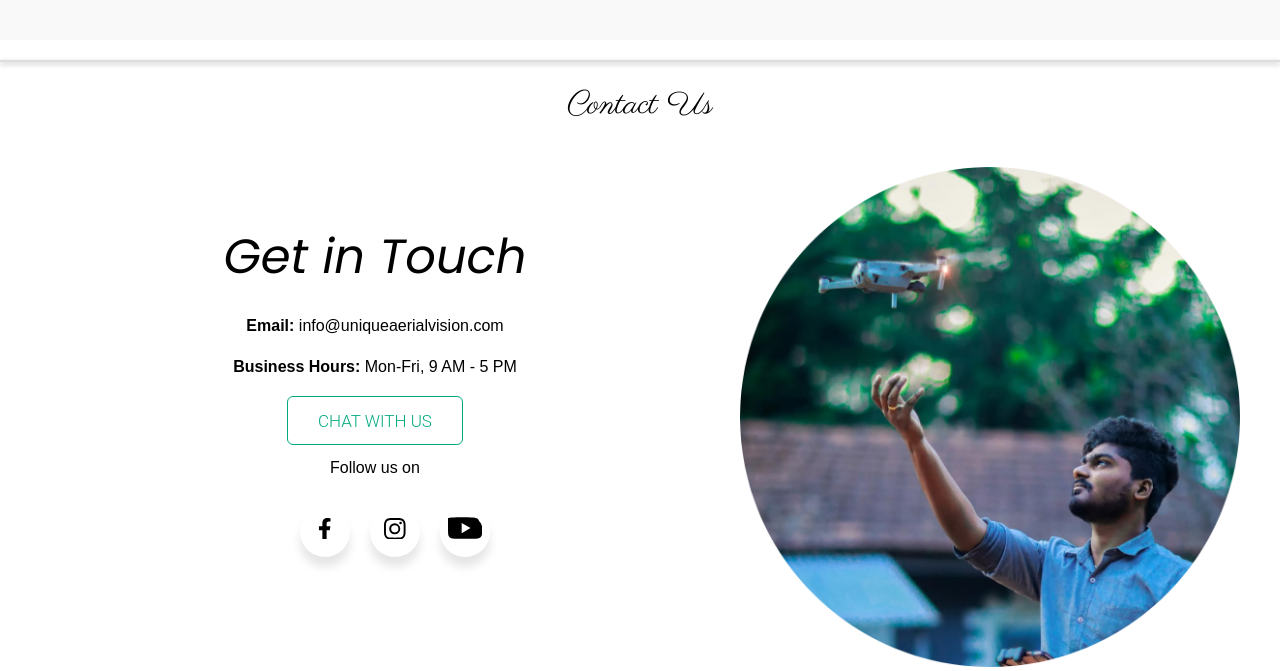
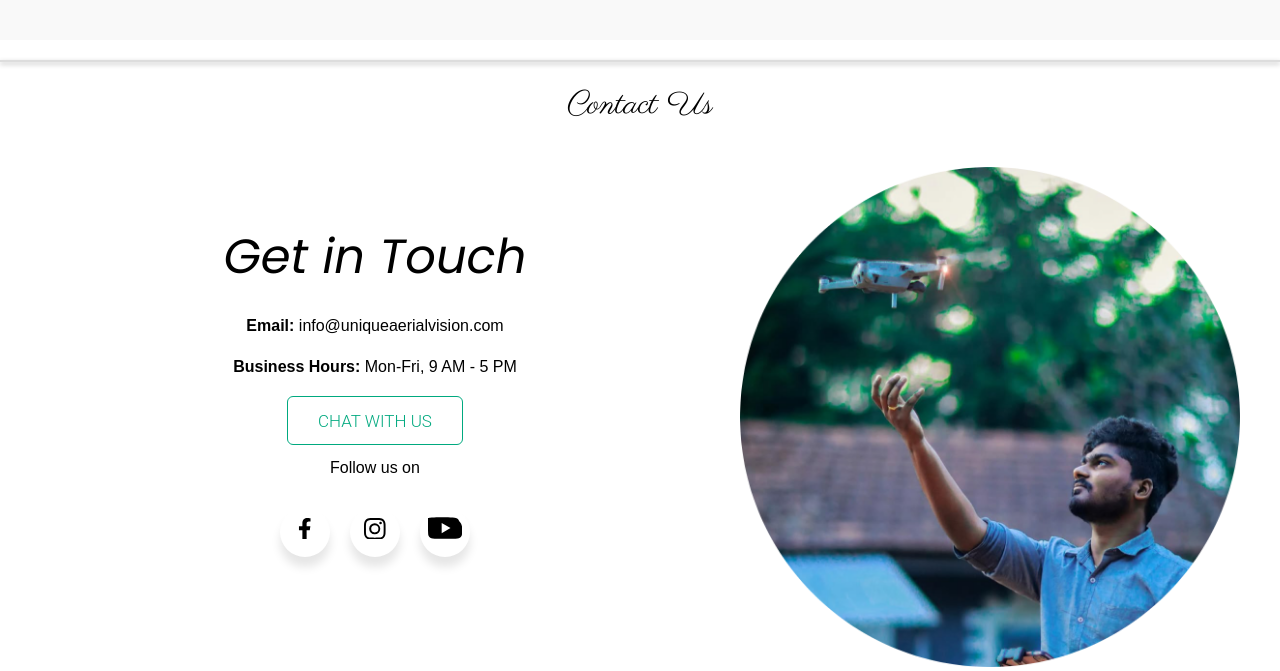
Before and after one commit to Hariharan-1107/Unique-Aerial-Vision, a React (Create React App) app: page / in a window 1280 px wide. Shown: the part 3770-4441 px from the top of the page. Built offline with nearby package versions, Linux system fonts and the light colour scheme; grey boxes are pictures that could not be loaded.

Commit message:
small change

```diff
--- a/src/index.css
+++ b/src/index.css
@@ -369,7 +369,7 @@ hr {
   font-family: "Poppins", sans-serif;
   justify-content: center;
   position: relative;
-  right: 20px;
+  right: 40px;
   bottom: 16px;
 }
 
```
